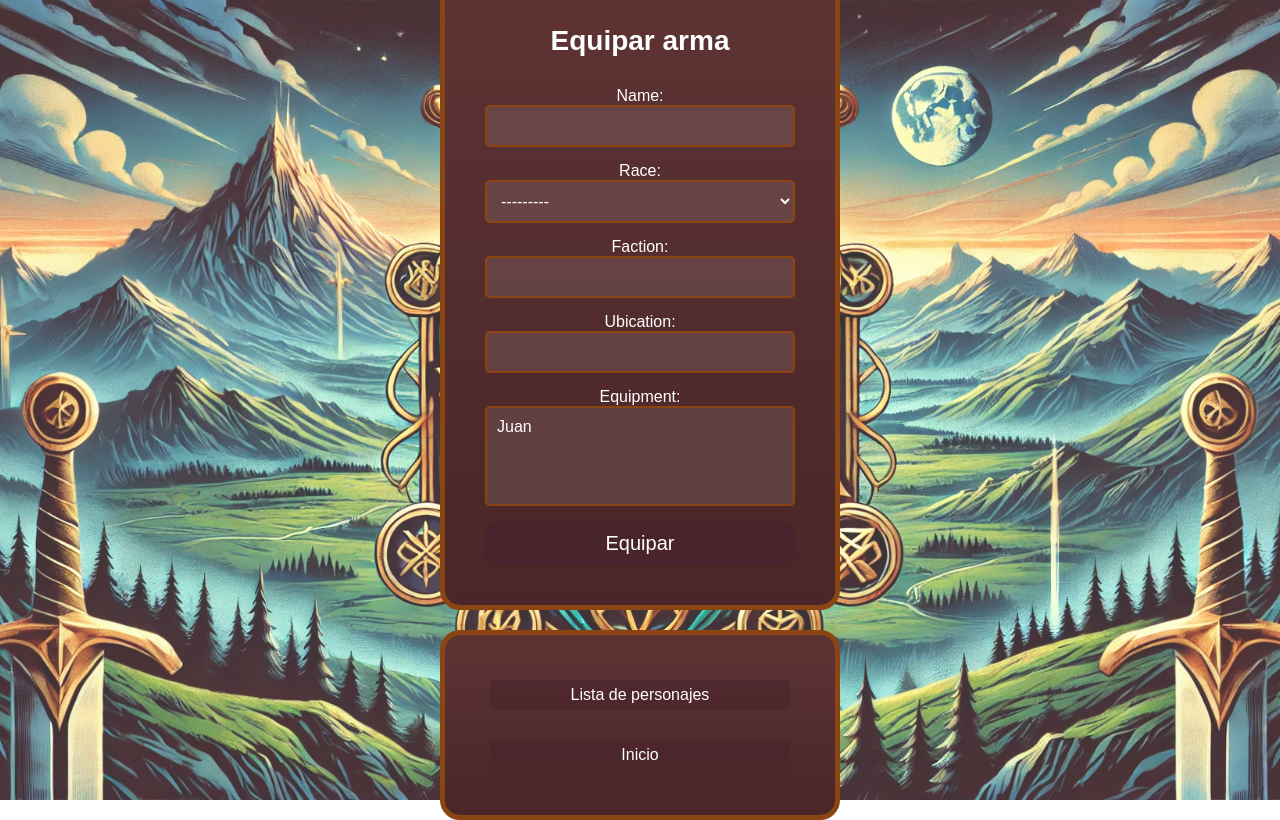
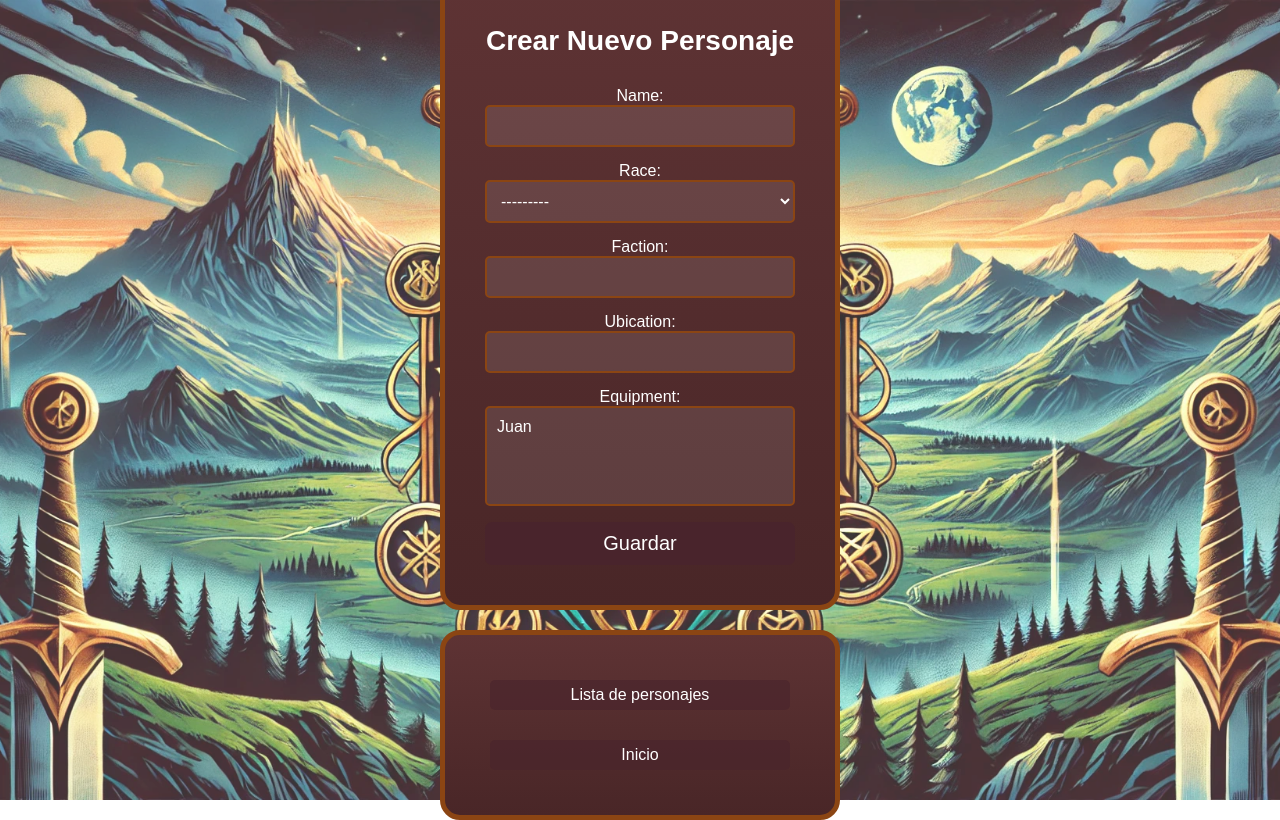
Before and after one commit to daninogales30/juego_tierra_media_django, a Django app: page /create_character/ in a window 1280 px wide. Run offline with Django 5.2, Linux system fonts and the light colour scheme; data comes from the database, SQL or seed files in the repository.

Commit message:
Contexto añadido en las views que usan character_form.html

```diff
--- a/character/templates/character_form.html
+++ b/character/templates/character_form.html
@@ -3,16 +3,16 @@
 <html lang="en">
 <head>
     <meta charset="UTF-8">
-    <title>Crear personaje</title>
+    <title>{{ title }}</title>
     <link rel="stylesheet" href="{% static 'character_form.css' %}">
 </head>
 <body>
 <div>
-    <h1>Equipar arma</h1>
+    <h1>{{ subtitle }}</h1>
     <form method="post">
         {% csrf_token %}
         {{ form.as_p }}
-        <button type="submit">Equipar</button>
+        <button type="submit">{{ button_text }}</button>
     </form>
 </div>
 
--- a/character/views.py
+++ b/character/views.py
@@ -17,6 +17,13 @@ class CreateCharacterView(CreateView):
     form_class = CharacterForm
     template_name = "character_form.html"
     success_url = reverse_lazy("character:character_list")
+
+    def get_context_data(self, **kwargs):
+        context = super().get_context_data(**kwargs)
+        context["title"] = "Crear Personaje"
+        context["subtitle"] = "Crear Nuevo Personaje"
+        context["button_text"] = "Guardar"
+        return context
 
 class DeleteCharacterView(DeleteView):
     model = Character
@@ -47,6 +54,12 @@ class EquipWeaponView(UpdateView):
 
         return super().form_valid(form)
 
+    def get_context_data(self, **kwargs):
+        context = super().get_context_data(**kwargs)
+        context["title"] = "Equipar arma"
+        context["subtitle"] = "Equipar un arma"
+        context["button_text"] = "Equipar"
+        return context
 
 class ChangeUbicationView(UpdateView):
     model = Character
@@ -68,6 +81,12 @@ class ChangeUbicationView(UpdateView):
 
         return super().form_valid(form)
 
+    def get_context_data(self, **kwargs):
+        context = super().get_context_data(**kwargs)
+        context["title"] = "Cambiar ubicación"
+        context["subtitle"] = "Cambiar ubicación"
+        context["button_text"] = "Cambiar"
+        return context
 class RelacionCreateView(CreateView):
     model = Relacion
     form_class = RelacionForm
```
